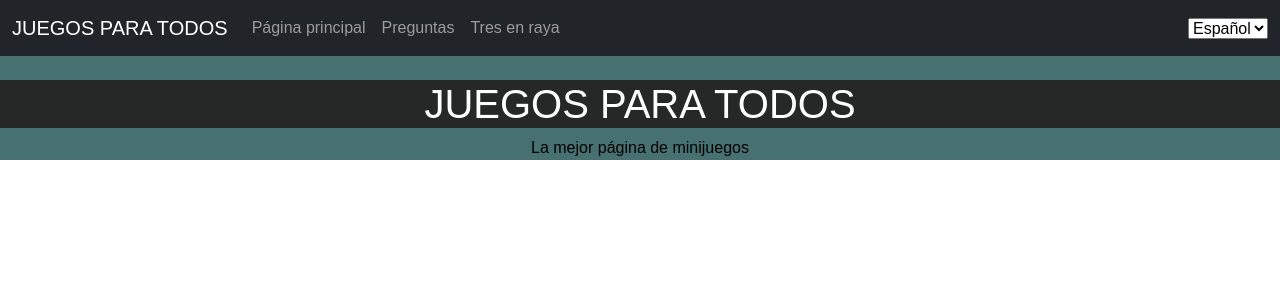
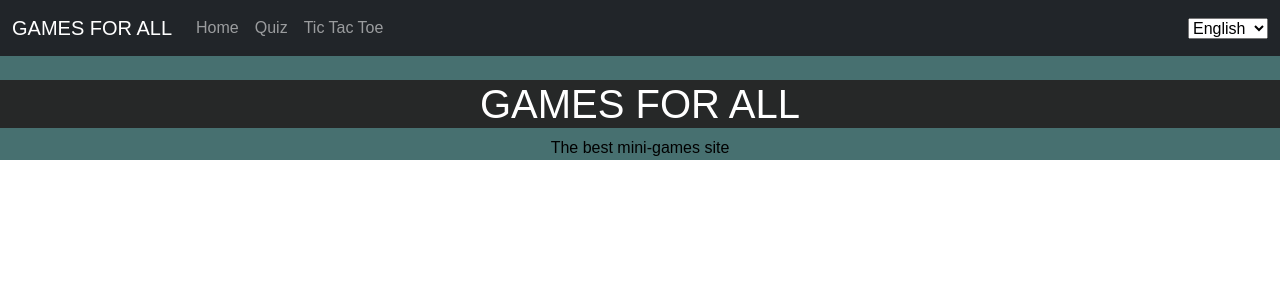
Before and after one commit to samugs13/minijuegos-react, a React (Create React App) app: page / in a window 1280 px wide. Shown: the top 300 px of the page. Built offline with nearby package versions, Linux system fonts and the light colour scheme.

Commit message:
default language is browser language

```diff
--- a/src/App.js
+++ b/src/App.js
@@ -1,5 +1,5 @@
-import React, { useState, useEffect, useContext } from 'react';
-import { Routes, Route, Link, BrowserRouter } from 'react-router-dom';
+import React, { useState, useEffect } from 'react';
+import { Routes, Route, BrowserRouter } from 'react-router-dom';
 
 import "bootstrap/dist/css/bootstrap.min.css";
 import './css/App.css';
@@ -17,12 +17,20 @@ const dictionaryList = { en, es };
 
 
 function App() {
+	const [lang, setLang] = useState('es');
+
+	useEffect(() => {
+		const lang = window.navigator.language;
+		if (lang.startsWith('es')) {
+			setLang('es');
+		} else {
+			setLang('en');
+		}
+	}, []);
 
 	const handleLanguageChange = (event) => {
 		setLang(event.target.value);
 	}
-
-	const [lang, setLang] = useState('es');
 
 	return (
 		<div className="App">
--- a/src/components/lang/LangSelector.component.js
+++ b/src/components/lang/LangSelector.component.js
@@ -4,8 +4,9 @@ export default function LangSelector(props) {
 	return (
 		<LangContext.Consumer>
 			{(context) => {
+				console.log(context);
 				return  (
-					<select onChange={context.handleLanguageChange}>
+					<select onChange={context.handleLanguageChange} value={context.userLang}>
 						<option key="es" value="es">{context.dictionary["es"]}</option>
 						<option key="en" value="en">{context.dictionary["en"]}</option>
 					</select>
```
